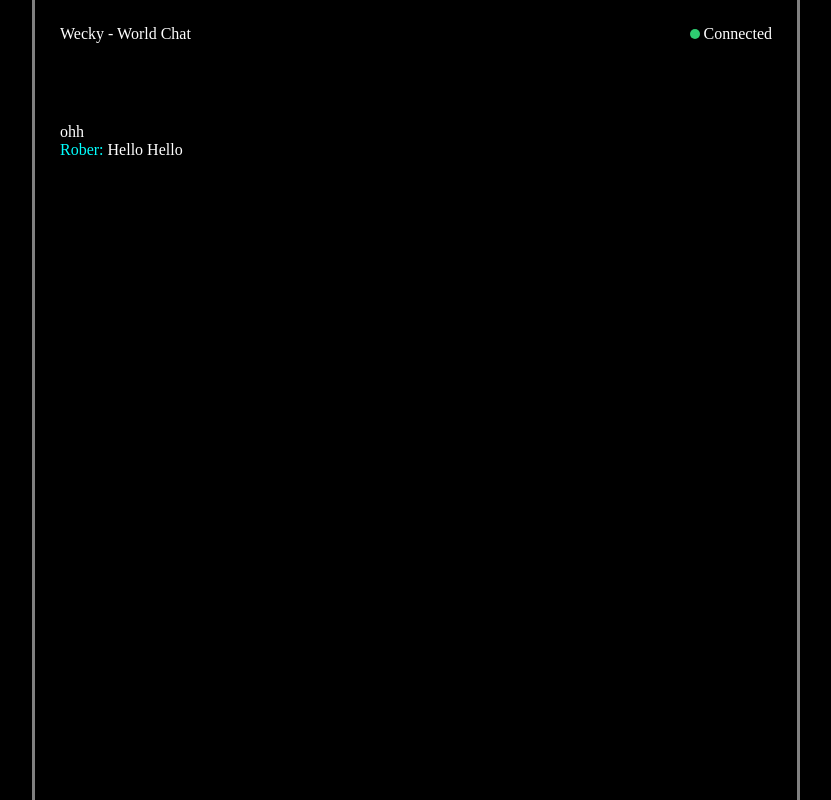
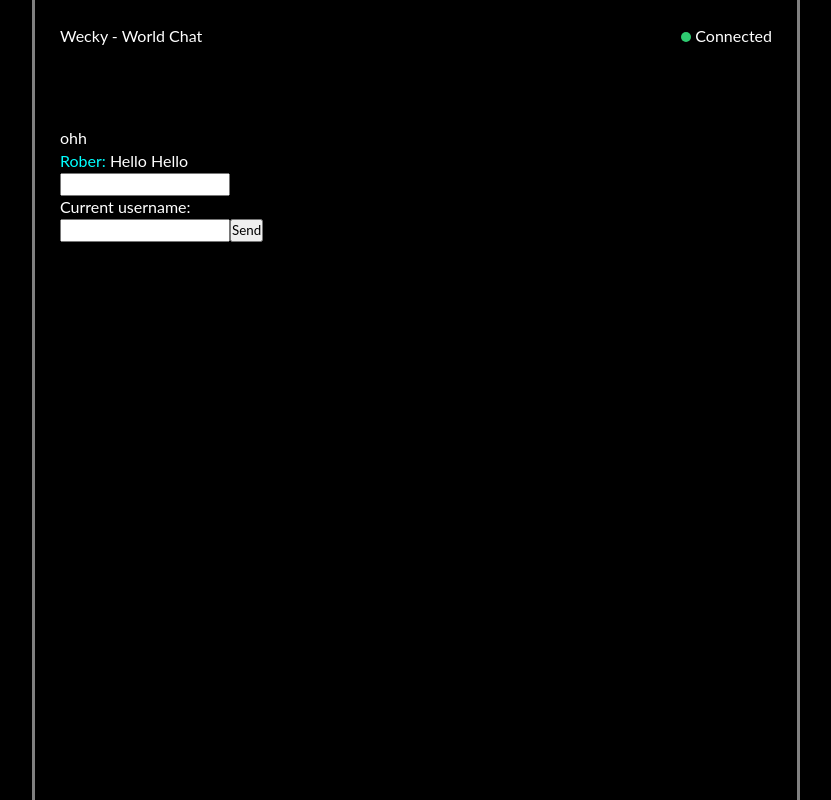
Before and after one commit to rqeeb/wc, a React (Vite) app in the folder client/: page / in a window 1280 px wide. Shown: the whole page, without its empty margins (224-1055 px from the left). Built offline with nearby package versions, Linux system fonts and the light colour scheme.

Commit message:
message/username input component

```diff
--- a/client/src/App.css
+++ b/client/src/App.css
@@ -36,6 +36,6 @@
   margin-right: 4px;
 }
 
-.headerContainer{
+.headerContainer {
   margin-bottom: 80px;
 }
--- a/client/src/App.tsx
+++ b/client/src/App.tsx
@@ -1,5 +1,6 @@
 import "./App.css";
 import ChatHeader from "./components/ChatHeader.tsx";
+import MessageInput from "./components/MessageInput.tsx";
 
 function App() {
   return (
@@ -12,6 +13,7 @@ function App() {
 
         <span className="chat">Hello </span>
         <span className="chat">Hello </span>
+        <MessageInput />
       </div>
     </div>
   );
--- /dev/null
+++ b/client/src/components/MessageInput.tsx
@@ -0,0 +1,39 @@
+// import React from 'react'
+
+import React, { useState } from "react";
+
+const MessageInput = () => {
+  const [username, setUsername] = useState("");
+  const [message, setMessage] = useState("");
+
+  const handleUsername = (event: React.ChangeEvent<HTMLInputElement>) => {
+    setUsername(event.target.value);
+  };
+
+  const handleMessage = (event: React.ChangeEvent<HTMLInputElement>) => {
+    setMessage(event.target.value);
+  };
+
+  return (
+    <div>
+      <input
+        id="username"
+        value={username}
+        onChange={handleUsername}
+        name="username"
+        type="text"
+      />
+      <p>Current username: {username}</p>
+      <input
+        id="message"
+        value={message}
+        onChange={handleMessage}
+        name="message"
+        type="text"
+      />
+      <button>Send</button>
+    </div>
+  );
+};
+
+export default MessageInput;
--- a/client/src/index.css
+++ b/client/src/index.css
@@ -2,6 +2,8 @@
   margin: 0;
   padding: 0;
   box-sizing: border-box;
+  font-family: Lato, sans-serif;
+  line-height: 1.4;
 }
 
 body {
--- a/client/src/main.tsx
+++ b/client/src/main.tsx
@@ -6,5 +6,5 @@ import App from "./App.tsx";
 createRoot(document.getElementById("root")!).render(
   <StrictMode>
     <App />
-  </StrictMode>,
+  </StrictMode>
 );
```
Also changed, not shown: client/src/components/MessageList.tsx (added), 1 other file (tests, documents, lock files or other folders).
